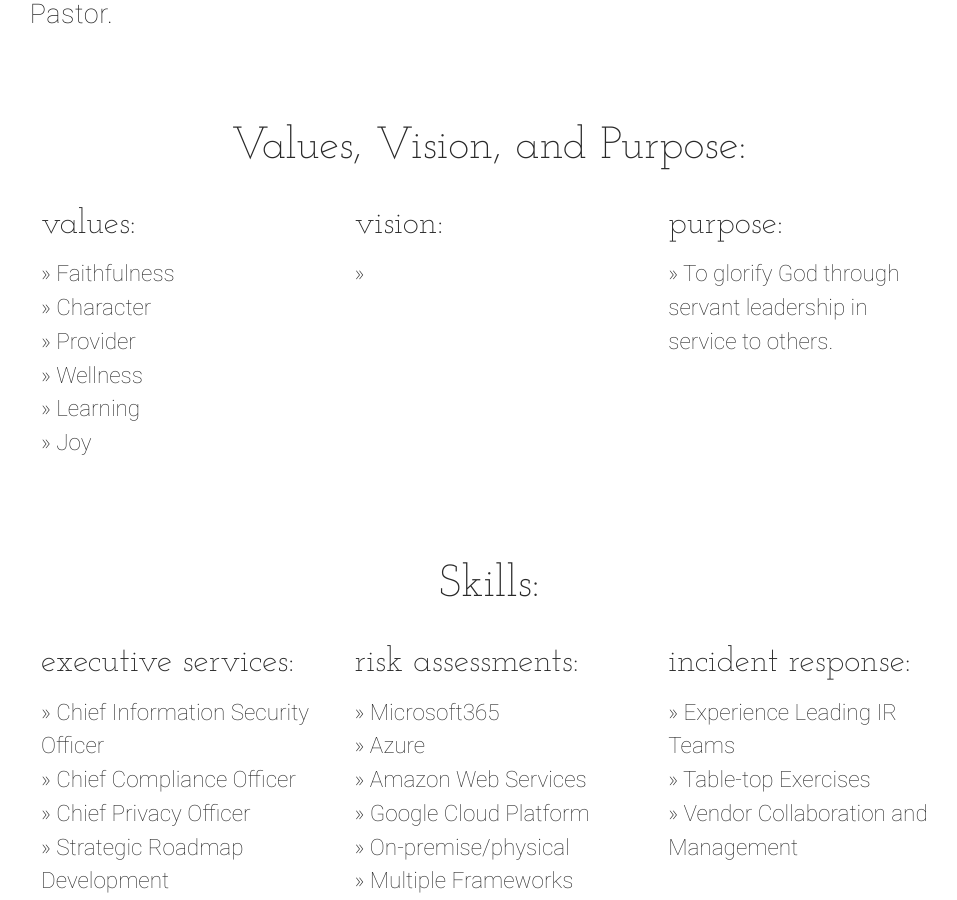
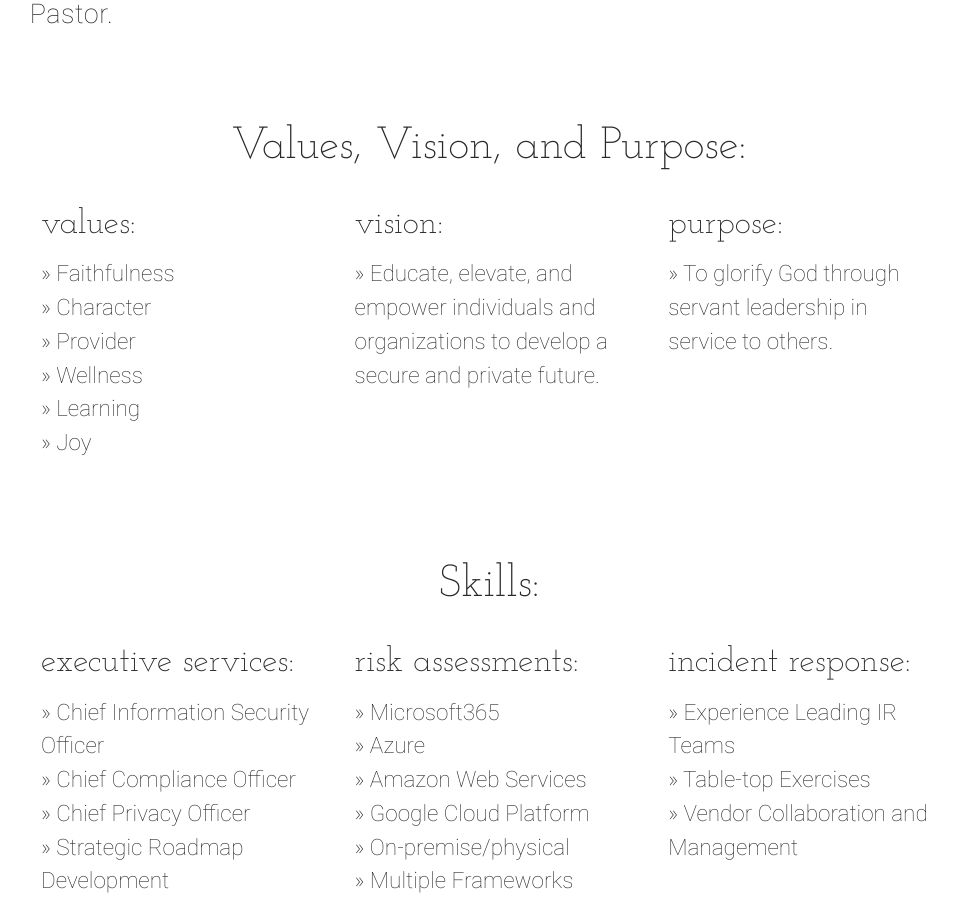
Before and after one commit to chadchudson/chadchudson.github.io, a Jekyll site: the page built from about.html, in a window 1280 px wide and 900 px high, scrolled down 1120 px. Shown: the whole window, without its empty margins (151-1108 px from the left). Built offline with Jekyll 4.4.1, drawn with Linux system fonts in a browser that asks for light colours; nearby versions of some CDN libraries.

Commit message:
updated vision statement

```diff
--- a/_data/vvp.yml
+++ b/_data/vvp.yml
@@ -16,7 +16,7 @@
 - name: vision
   skills:
     - class:
-      skill_name: »
+      skill_name: » Educate, elevate, and empower individuals and organizations to develop a secure and private future.
 
 - name: purpose
   skills:
```
